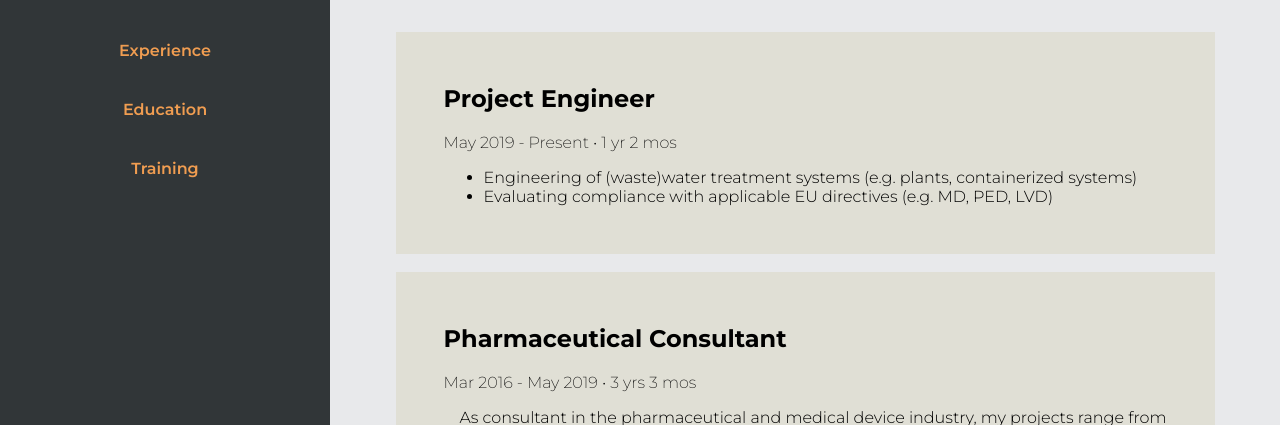
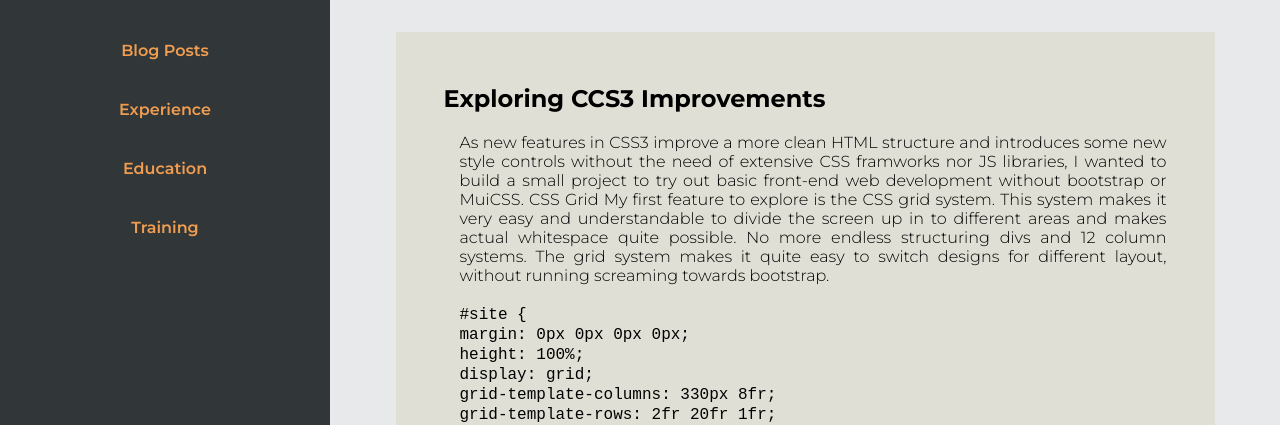
Before and after one commit to CLWilliam/CLWilliam.github.io, a plain HTML site: page index.html in a window 1280 px wide. Shown: the part 375-800 px from the top of the page. Drawn offline with nearby package versions, Linux system fonts and the light colour scheme.

Commit message:
add blog post section

```diff
--- a/index.html
+++ b/index.html
@@ -22,6 +22,7 @@
     <nav>
       <img class="avatar" src="img/avatar.jpg">
       <a href="#title">About</a>
+      <a href="#blog">Blog Posts</a>
       <a href="#experience">Experience</a>
       <a href="#education">Education</a>
       <a href="#training">Training</a>
@@ -36,6 +37,51 @@
 
 
   <main>
+    <h1 id="blog">Blog Posts</h1>
+
+    <div class="main-block">
+      <h2>Exploring CCS3 Improvements</h2>
+      <p>
+        As new features in CSS3 improve a more clean HTML structure
+        and introduces some new style controls without the need of extensive CSS framworks nor JS libraries,
+        I  wanted to build a small project to try out basic front-end web development without bootstrap or MuiCSS.
+
+      <span>CSS Grid</span>
+        My first feature to explore is the CSS grid system.
+        This system makes it very easy and understandable to divide the screen up in to different areas
+        and makes actual whitespace quite possible. No more endless structuring divs and 12 column systems.
+        The grid system makes it quite easy to switch designs for different layout, without running screaming towards bootstrap.
+        <br><br>
+      <code>
+        #site {<br>
+        margin: 0px 0px 0px 0px;<br>
+        height: 100%;<br>
+        display: grid;<br>
+        grid-template-columns: 330px 8fr;<br>
+        grid-template-rows: 2fr 20fr 1fr;<br>
+        grid-template-areas:    "nav    title"<br>
+                                "nav    main"<br>
+                                "nav    footer";<br>
+        }
+      </code>
+      <br><br><br>
+      <span>Smooth transitions</span>
+        Smooth transitions were something I tried to implement with jquery when not going full-on bootstrap.
+        This one has been the easiest and the most compact solution to this problem. Where the overflow-y property is supported and part of CSS3,
+        the scroll-behaviour is still - at the time of writing - indicated as draft and not yet supported in Safari.
+        Not fully understanding the need for both properties (it doesn't work without overflow-y), I still need to dive into some docs to fully understand it.
+        <br><br>
+      <code>
+        #site {<br>
+          ... <br>
+              scroll-behavior: smooth;<br>
+              overflow-y: scroll;<br>
+          }
+      </code>
+    </p>
+    </div>
+
+
     <h1 id="experience">Experience</h1>
 
     <div class="main-block">
```
